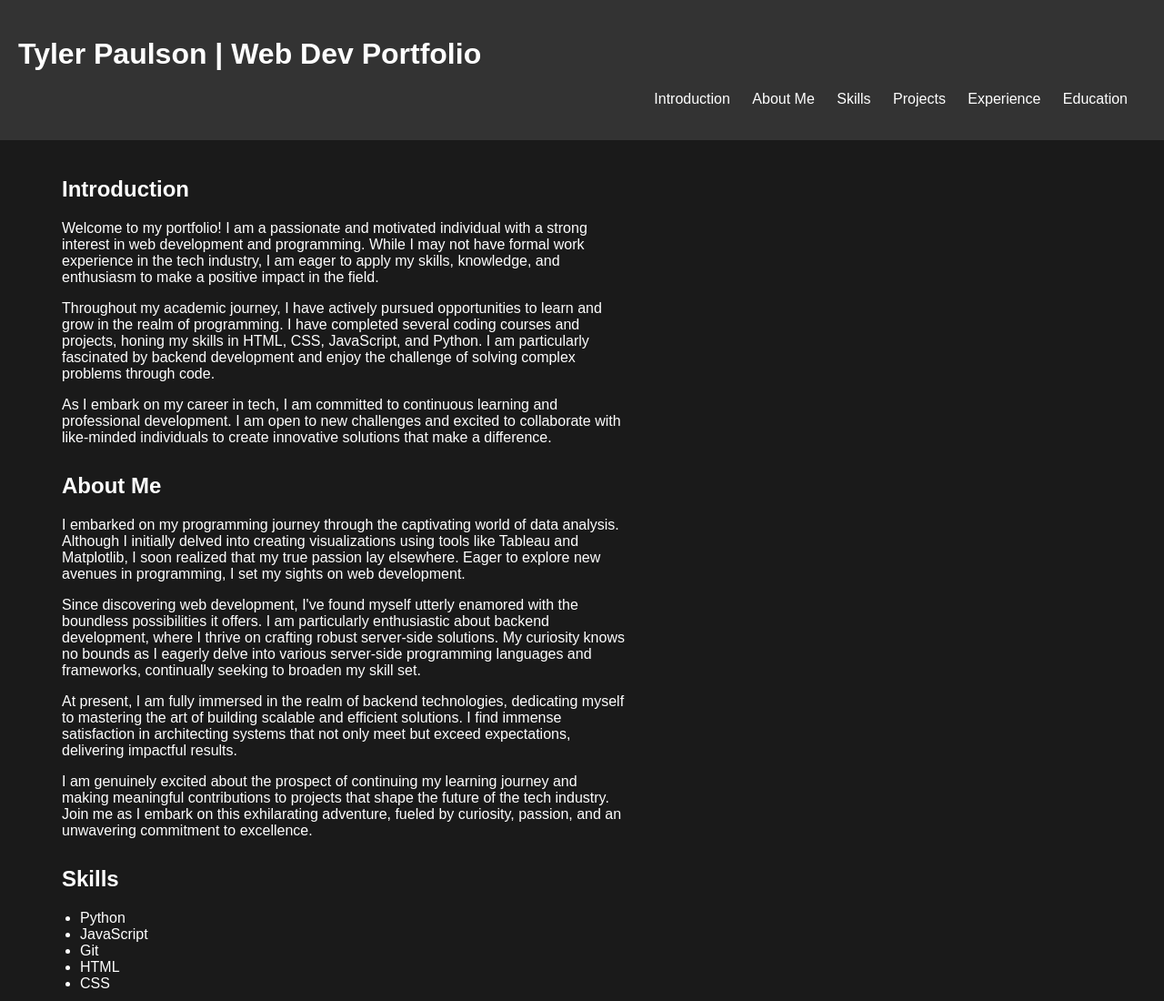
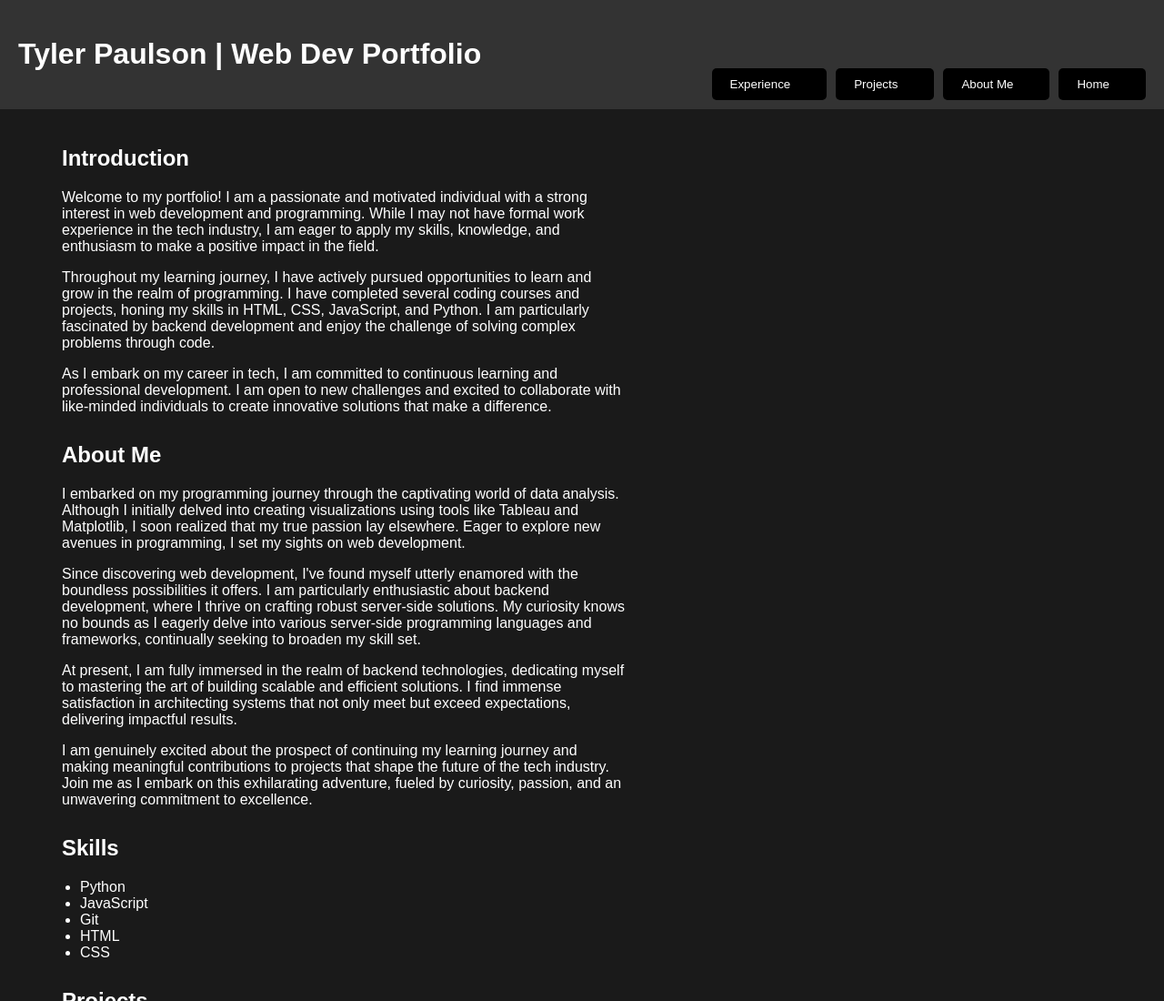
Before and after one commit to Tpaulson7/Web_Dev_Journey, a plain HTML site: page Portfolio_Website/Portfolio.html in a window 1280 px wide. Shown: the top 1100 px of the page at 91% size. Drawn offline with Linux system fonts and the light colour scheme; a script that the page names is missing.

Commit message:
Added HTML file links to new webpages and changed CSS for buttons

```diff
--- a/Portfolio_Website/Portfolio.html
+++ b/Portfolio_Website/Portfolio.html
@@ -12,12 +12,10 @@
         <h1>Tyler Paulson | Web Dev Portfolio</h1>
         <nav>
             <ul>
-                <li><a href="#intro">Introduction</a></li>
-                <li><a href="#about">About Me</a></li>
-                <li><a href="#skills">Skills</a></li>
-                <li><a href="#projects">Projects</a></li>
-                <li><a href="#experience">Experience</a></li>
-                <li><a href="#education">Education</a></li>
+                <button><li><a href="Portfolio.html">Home</a></li></button>
+                <button><li><a href="about.html">About Me</a></li></button>
+                <button><li><a href="projects.html">Projects</a></li></button>
+                <button><li><a href="experience.html">Experience</a></li></button>
             </ul>
         </nav>
     </header>
@@ -26,7 +24,7 @@
             <div class="container">
             <h2>Introduction</h2>
                 <p>Welcome to my portfolio! I am a passionate and motivated individual with a strong interest in web development and programming. While I may not have formal work experience in the tech industry, I am eager to apply my skills, knowledge, and enthusiasm to make a positive impact in the field.</p>
-                <p>Throughout my academic journey, I have actively pursued opportunities to learn and grow in the realm of programming. I have completed several coding courses and projects, honing my skills in HTML, CSS, JavaScript, and Python. I am particularly fascinated by backend development and enjoy the challenge of solving complex problems through code.</p>
+                <p>Throughout my learning journey, I have actively pursued opportunities to learn and grow in the realm of programming. I have completed several coding courses and projects, honing my skills in HTML, CSS, JavaScript, and Python. I am particularly fascinated by backend development and enjoy the challenge of solving complex problems through code.</p>
                 <p>As I embark on my career in tech, I am committed to continuous learning and professional development. I am open to new challenges and excited to collaborate with like-minded individuals to create innovative solutions that make a difference.</p>
             </div>
         </section>
--- a/Portfolio_Website/portfolio_style.css
+++ b/Portfolio_Website/portfolio_style.css
@@ -52,14 +52,31 @@ footer {
 nav ul li a {
     text-decoration: none;
     color: #ffffff;
-    transition: background-color 0.3s ease; /* Adding transition effect */
+    transition: background-color 0.3s ease;
 }
 
 nav ul li a:hover {
-    background-color: #555555; /* Changing background color on hover */
+    background-color: #555555;
 }
 
 .container {
     width: 50%;
     margin-left: .5in;
 }
+
+header nav ul button {
+    background-color: black;
+    color: white;
+    border: none;
+    padding: 10px 20px;
+    margin-left: 10px; /* Adjust margin */
+    border-radius: 5px;
+    cursor: pointer;
+    float: right; /* Float the buttons to the right */
+    margin-top: -25px;
+}
+
+header nav ul button a {
+    text-decoration: none;
+    color: white;
+}
```
